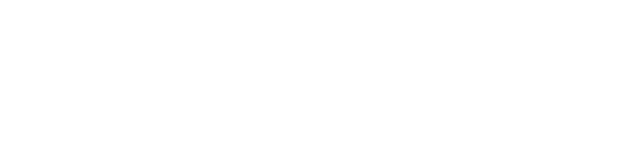
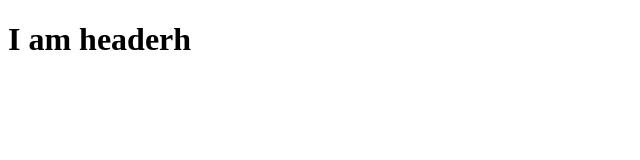
Before and after one commit to rubaiyat12/first-repo, a plain HTML site: page index.html in a window 1280 px wide. Shown: the whole page, without its empty margins (0-640 px from the left). Drawn offline with Linux system fonts and the light colour scheme.

Commit message:
header add

```diff
--- a/index.html
+++ b/index.html
@@ -7,6 +7,7 @@
     <title>My first github report</title>
 </head>
 <body>
+    <h1>I am headerh</h1>
 
 </body>
 </html>
```
